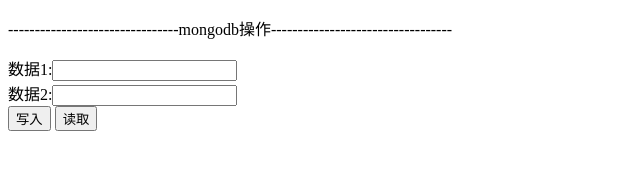
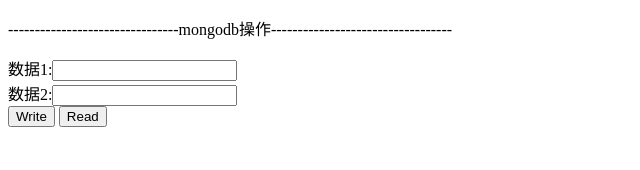
Before and after one commit to YuShen0503/NodejsMongodbLog, a website: page private/index.html in a window 1280 px wide. Shown: the full height of the page, 0-640 px from the left. Drawn offline with Linux system fonts and the light colour scheme.

Commit message:
Install express successful

```diff
--- a/package.json
+++ b/package.json
@@ -13,5 +13,8 @@
   ],
   "author": "YuShen",
   "license": "GNU",
-  "git repository":"https://github.com/YuShen0503/NodejsMongodbLog"
+  "git repository": "https://github.com/YuShen0503/NodejsMongodbLog",
+  "dependencies": {
+    "express": "^4.17.1"
+  }
 }
--- a/private/index.html
+++ b/private/index.html
@@ -11,8 +11,8 @@
     <form name="myForm" action="/input" method="get">
         数据1:<input type="text" name="first"><br>
         数据2:<input type="text" name="second"><br>
-        <input type="submit" name="submit2" value="写入">
-        <input type="submit" name="submit2" value="读取">
+        <input type="submit" name="submit2" value="Write">
+        <input type="submit" name="submit2" value="Read">
     </form>
 </body>
 </html>
```
Also changed, not shown: private/href/testhref.html (added, +12 -0 lines), 1 other file.
